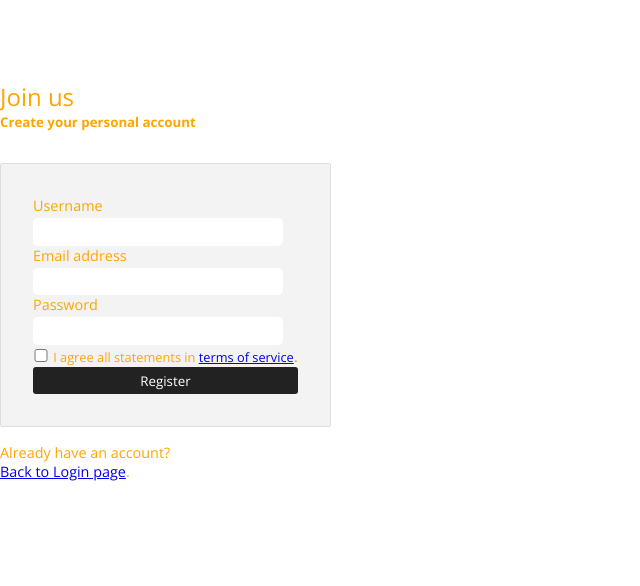
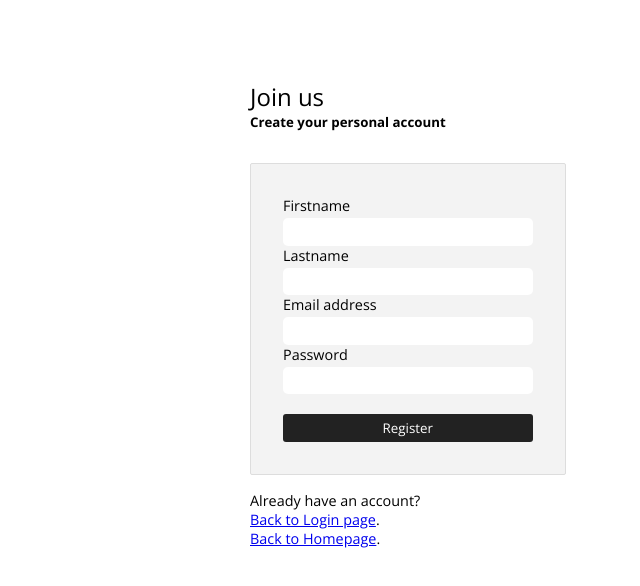
Before and after one commit to sary1/booking-clone, a React (Create React App) app in the folder client/: page /register in a window 1280 px wide. Shown: the top 586 px of the page, without its empty margins (0-640 px from the left). Built offline with nearby package versions, Linux system fonts and the light colour scheme.

Commit message:
Send registeration post request from frontend

```diff
--- a/client/src/App.css
+++ b/client/src/App.css
@@ -101,6 +101,7 @@ input {
   background: #222;
   color: #fff;
   border-radius: 3px;
+  margin-top: 20px;
 }
 
 #sub_btn:hover {
--- a/client/src/pages/Register/Register.jsx
+++ b/client/src/pages/Register/Register.jsx
@@ -1,8 +1,26 @@
-import React from "react";
+import React, { useState } from "react";
 import { Link } from "react-router-dom";
+import axios from "axios";
+
 import "./register.css";
 
 const Register = () => {
+  const [firstname, setFirstname] = useState("");
+  const [lastname, setLastname] = useState("");
+  const [email, setEmail] = useState("");
+  const [password, setPassword] = useState("");
+
+  const registrationHandler = async (e) => {
+    e.preventDefault();
+    const user = { firstname, lastname, email, password };
+    try {
+      await axios.post("/auth/register", user);
+      window.location.href = "/";
+    } catch (error) {
+      console.log({ error });
+    }
+  };
+
   return (
     <div className="register">
       <div className="text-center m-5-auto">
@@ -10,36 +28,51 @@ const Register = () => {
         <h5>Create your personal account</h5>
         <form action="/home">
           <p>
-            <label>Username</label>
+            <label>Firstname</label>
             <br />
-            <input type="text" name="first_name" required />
+            <input
+              type="text"
+              name="first_name"
+              required
+              onChange={(e) => setFirstname(e.target.value)}
+            />
+          </p>
+          <p>
+            <label>Lastname</label>
+            <br />
+            <input
+              type="text"
+              name="first_name"
+              required
+              onChange={(e) => setLastname(e.target.value)}
+            />
           </p>
           <p>
             <label>Email address</label>
             <br />
-            <input type="email" name="email" required />
+            <input
+              type="email"
+              name="email"
+              required
+              onChange={(e) => setEmail(e.target.value)}
+            />
           </p>
           <p>
             <label>Password</label>
             <br />
-            <input type="password" name="password" requiredc />
+            <input
+              type="password"
+              name="password"
+              required
+              onChange={(e) => setPassword(e.target.value)}
+            />
           </p>
           <p>
-            <input type="checkbox" name="checkbox" id="checkbox" required />{" "}
-            <span>
-              I agree all statements in{" "}
-              <a
-                href="https://google.com"
-                target="_blank"
-                rel="noopener noreferrer"
-              >
-                terms of service
-              </a>
-            </span>
-            .
-          </p>
-          <p>
-            <button id="sub_btn" type="submit">
+            <button
+              id="sub_btn"
+              type="submit"
+              onClick={(e) => registrationHandler(e)}
+            >
               Register
             </button>
           </p>
@@ -49,6 +82,9 @@ const Register = () => {
           <p>
             <Link to="/login">Back to Login page</Link>.
           </p>
+          <p>
+            <Link to="/">Back to Homepage</Link>.
+          </p>
         </footer>
       </div>
     </div>
--- a/client/src/pages/Register/register.css
+++ b/client/src/pages/Register/register.css
@@ -1,3 +1,7 @@
 .register {
-  color: orange;
+  margin: 0 250px;
 }
+
+#sub_btn:hover {
+  cursor: pointer;
+}
--- a/client/src/pages/login/Login.jsx
+++ b/client/src/pages/login/Login.jsx
@@ -29,7 +29,7 @@ const Login = () => {
         </form>
         <footer>
           <p>
-            First time? <Link to="/register">Create an account</Link>.
+            <Link to="/register">Create an account</Link>.
           </p>
           <p>
             <Link to="/">Back to Homepage</Link>.
```
